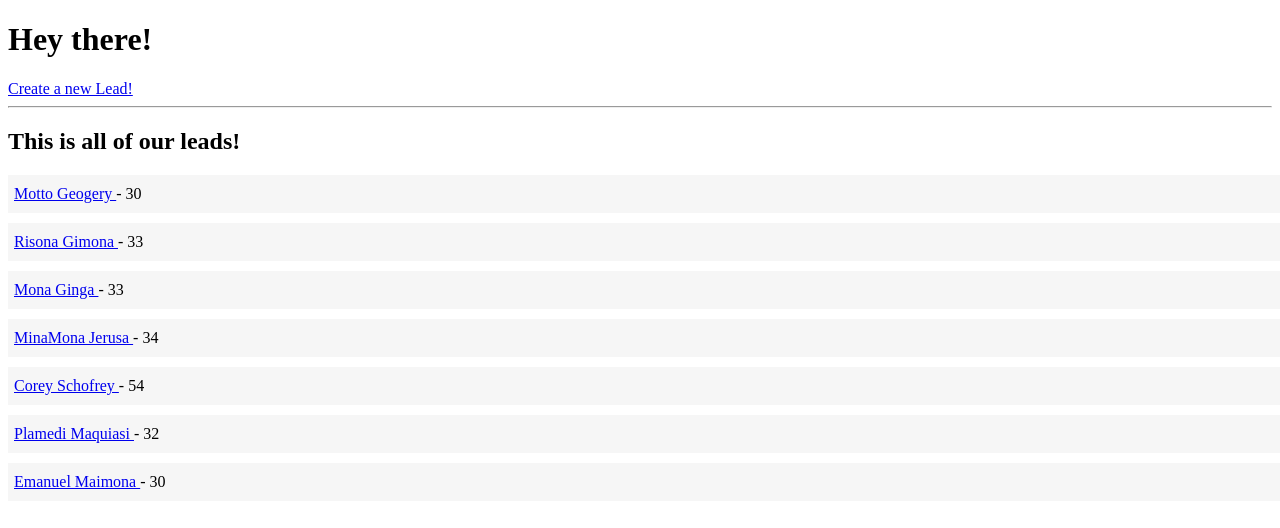
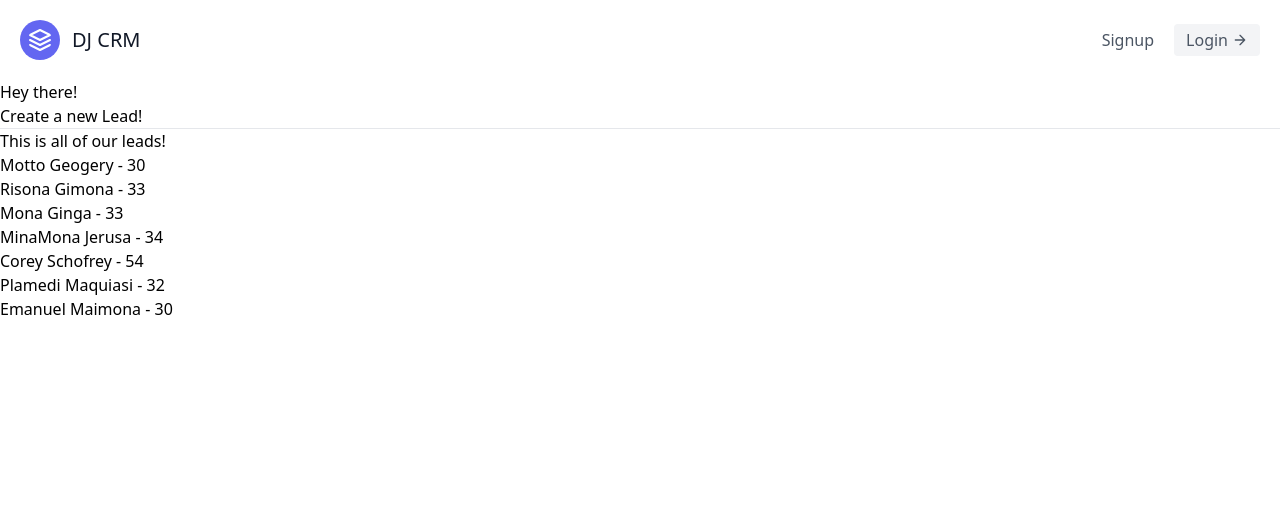
Before and after one commit to emaimona/django-crm, a Django app: page /leads/ in a window 1280 px wide. Shown: the top 528 px of the page. Run offline with Django 4.2, Linux system fonts and the light colour scheme; data comes from the database, SQL or seed files in the repository; some libraries are stand-ins or nearby versions.

Commit message:
add the navbar

```diff
--- a/templates/base.html
+++ b/templates/base.html
@@ -5,18 +5,16 @@
     <meta http-equiv="X-UA-Compatible" content="IE=edge">
     <meta name="viewport" content="width=device-width, initial-scale=1.0">
     <title>DJCRM </title>
-    <style>
-        .lead {
-            padding: 10px 6px 10px 6px;
-            margin-top: 10px;
-            background: #f6f6f6;
-            width: 100%;
-        }
-    </style>
+
+    <script src="https://cdn.tailwindcss.com"></script>
 </head>
 <body>
+    {% include 'navbar.html' %}
+    <div class="max-w-7xl mx-auto">
     {% block content %}
     {% endblock content %}
+    </div>
+
 
     {# Including a script file #}
     {% include 'scripts.html' %}
--- /dev/null
+++ b/templates/navbar.html
@@ -0,0 +1,18 @@
+<header class="text-gray-600 body-font">
+    <div class="container mx-auto flex flex-wrap p-5 flex-col md:flex-row items-center">
+      <a class="flex title-font font-medium items-center text-gray-900 mb-4 md:mb-0">
+        <svg xmlns="http://www.w3.org/2000/svg" fill="none" stroke="currentColor" stroke-linecap="round" stroke-linejoin="round" stroke-width="2" class="w-10 h-10 text-white p-2 bg-indigo-500 rounded-full" viewBox="0 0 24 24">
+          <path d="M12 2L2 7l10 5 10-5-10-5zM2 17l10 5 10-5M2 12l10 5 10-5"></path>
+        </svg>
+        <span class="ml-3 text-xl">DJ CRM</span>
+      </a>
+      <nav class="md:ml-auto flex flex-wrap items-center text-base justify-center">
+        <a class="mr-5 hover:text-gray-900">Signup</a>
+      </nav>
+      <a href="#" class="inline-flex items-center bg-gray-100 border-0 py-1 px-3 focus:outline-none hover:bg-gray-200 rounded text-base mt-4 md:mt-0">Login
+        <svg fill="none" stroke="currentColor" stroke-linecap="round" stroke-linejoin="round" stroke-width="2" class="w-4 h-4 ml-1" viewBox="0 0 24 24">
+          <path d="M5 12h14M12 5l7 7-7 7"></path>
+        </svg>
+      </a>
+    </div>
+  </header>
```
